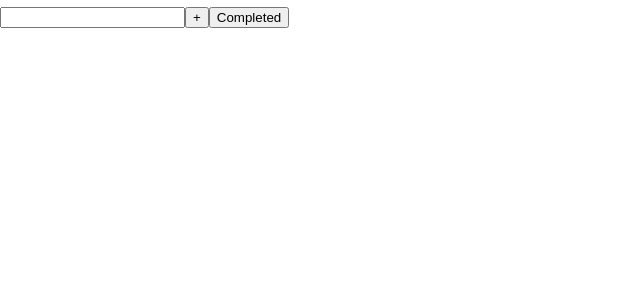
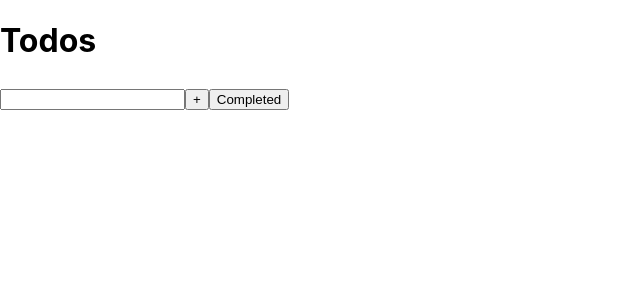
Before and after one commit to moonman239/WDD330-Week6-Challenge, a React (Create React App) app: page / in a window 1280 px wide. Shown: the top 300 px of the page, without its empty margins (0-640 px from the left). Built offline with nearby package versions, Linux system fonts and the light colour scheme.

Commit message:
Added Todos header

```diff
--- a/src/App.js
+++ b/src/App.js
@@ -3,6 +3,7 @@ import './App.css';
 import {TaskView} from './TaskView'
 import React from 'react';
 var tasks = [];
+
 class App extends React.Component
 {
   constructor()
@@ -58,6 +59,7 @@ showTasks(taskList)
   {
     const jsx =
     <div>
+      <h1>Todos</h1>
       {this.showTasks(this.state.tasks)}
       <input type="text" id="taskTextbox"></input><button onClick={this.addTask}>+</button>
       <button onClick={this.showOnlyCompleted}>Completed</button>
```
